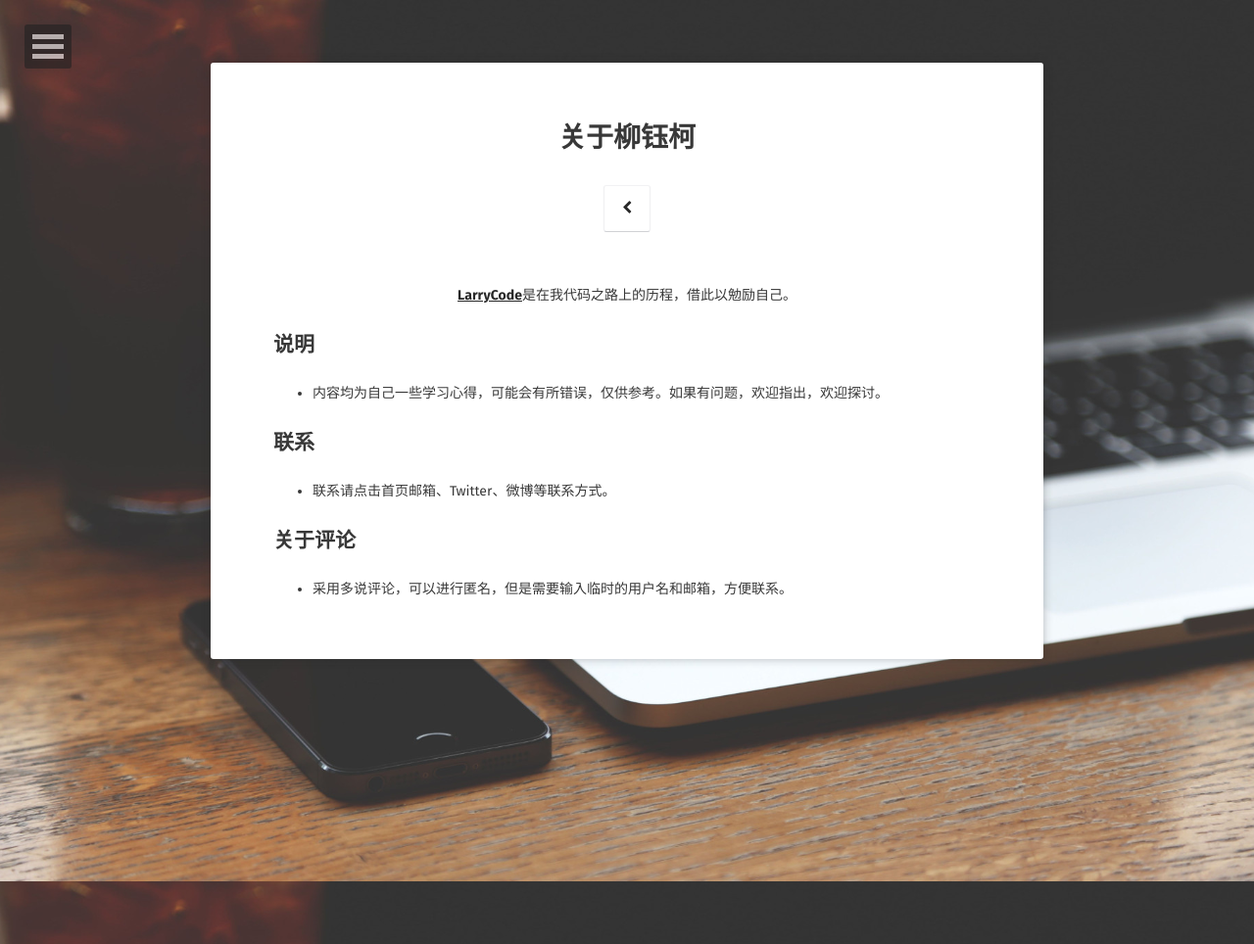
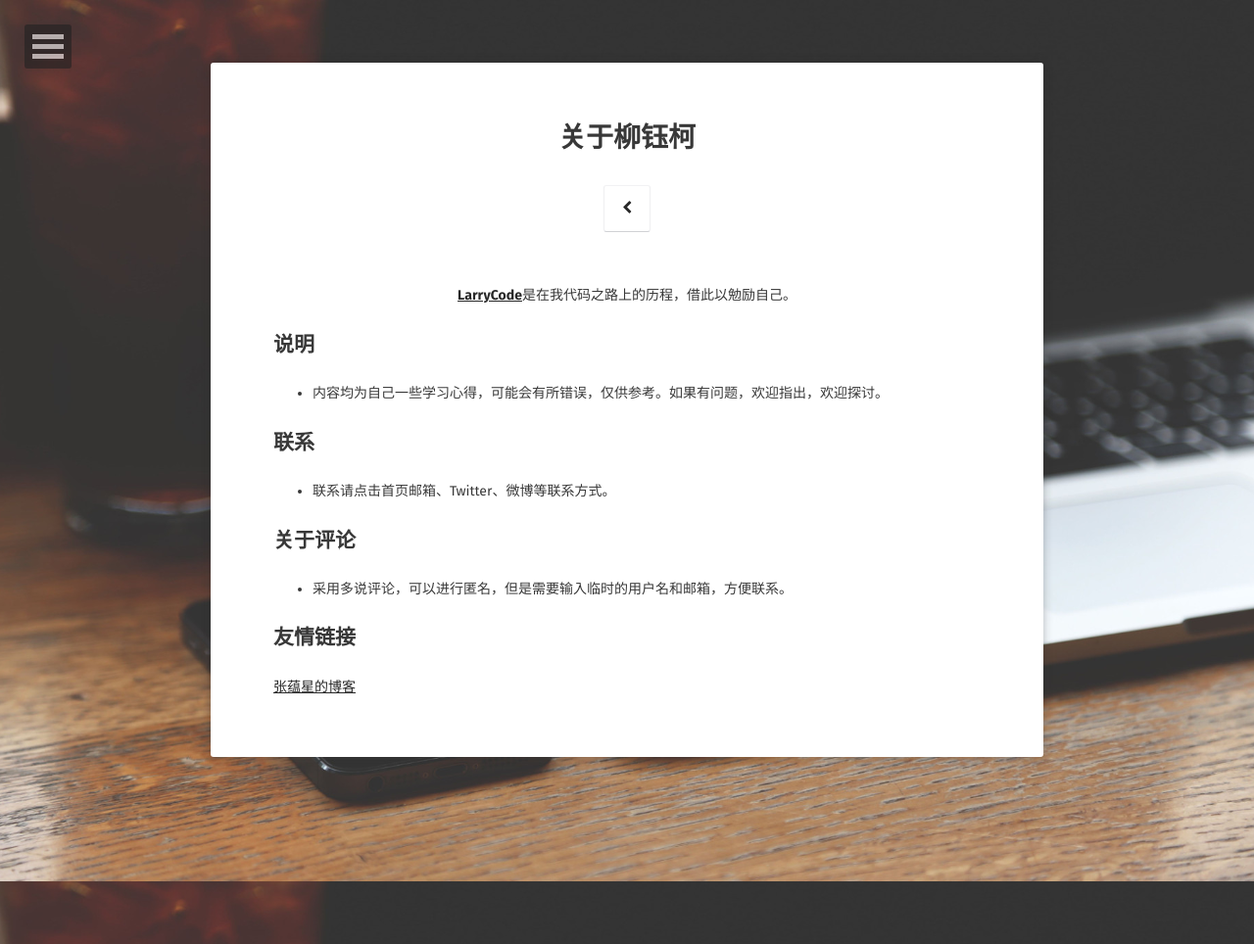
Before and after one commit to Larrycal/Larrycode, a Jekyll site: the page built from about/index.md, in a window 1280 px wide. Shown: the whole page at 98% size. Built offline with Jekyll 4.4.1, drawn with Linux system fonts in a browser that asks for light colours; some web fonts are replaced.

Commit message:
添加友情链接

```diff
--- a/about/index.md
+++ b/about/index.md
@@ -16,3 +16,6 @@ comments: false
 
 ## 关于评论
 * 采用多说评论，可以进行匿名，但是需要输入临时的用户名和邮箱，方便联系。
+
+## 友情链接
+[张蕴星的博客](http://www.onlyzyx.com)
```
